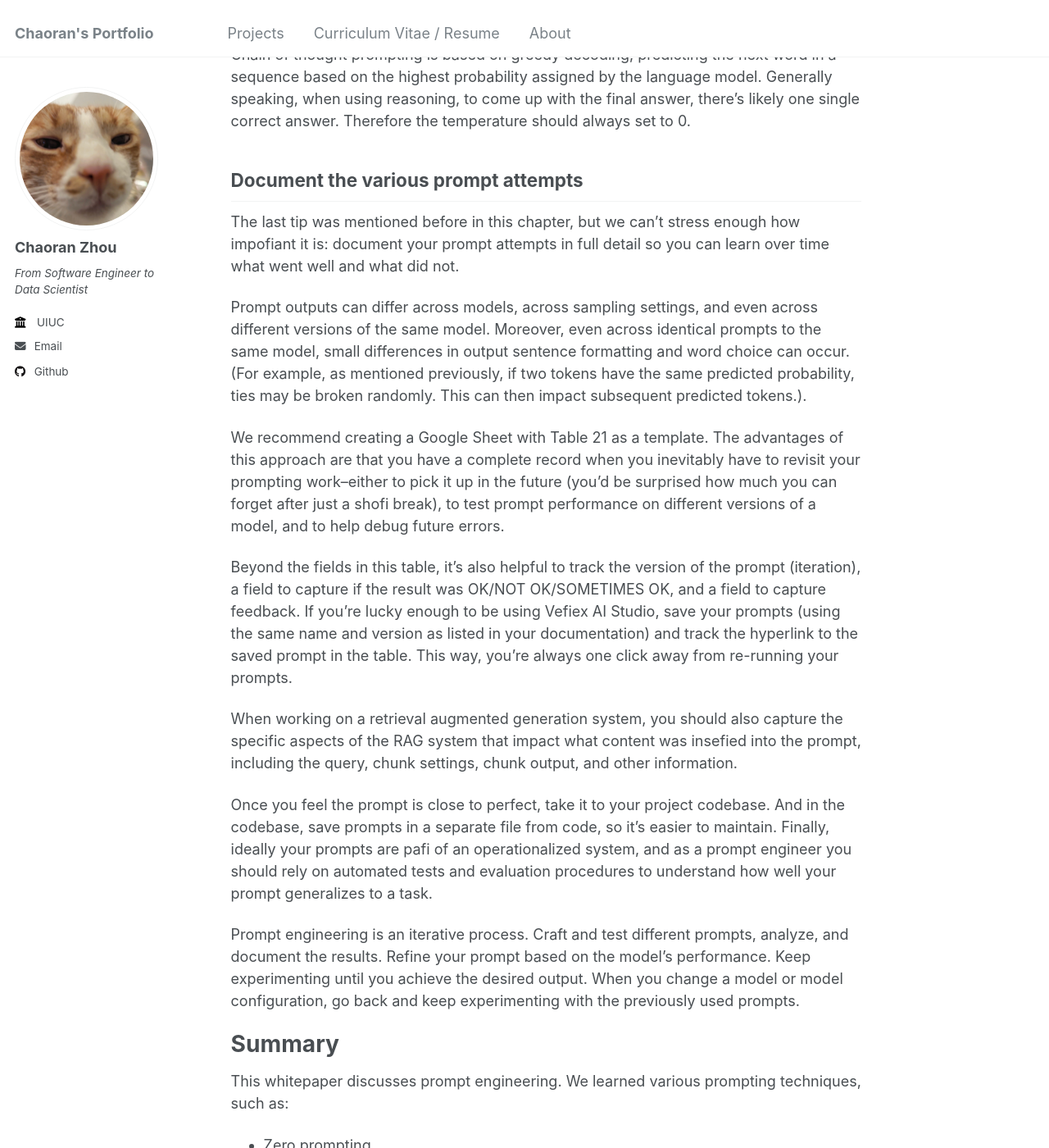
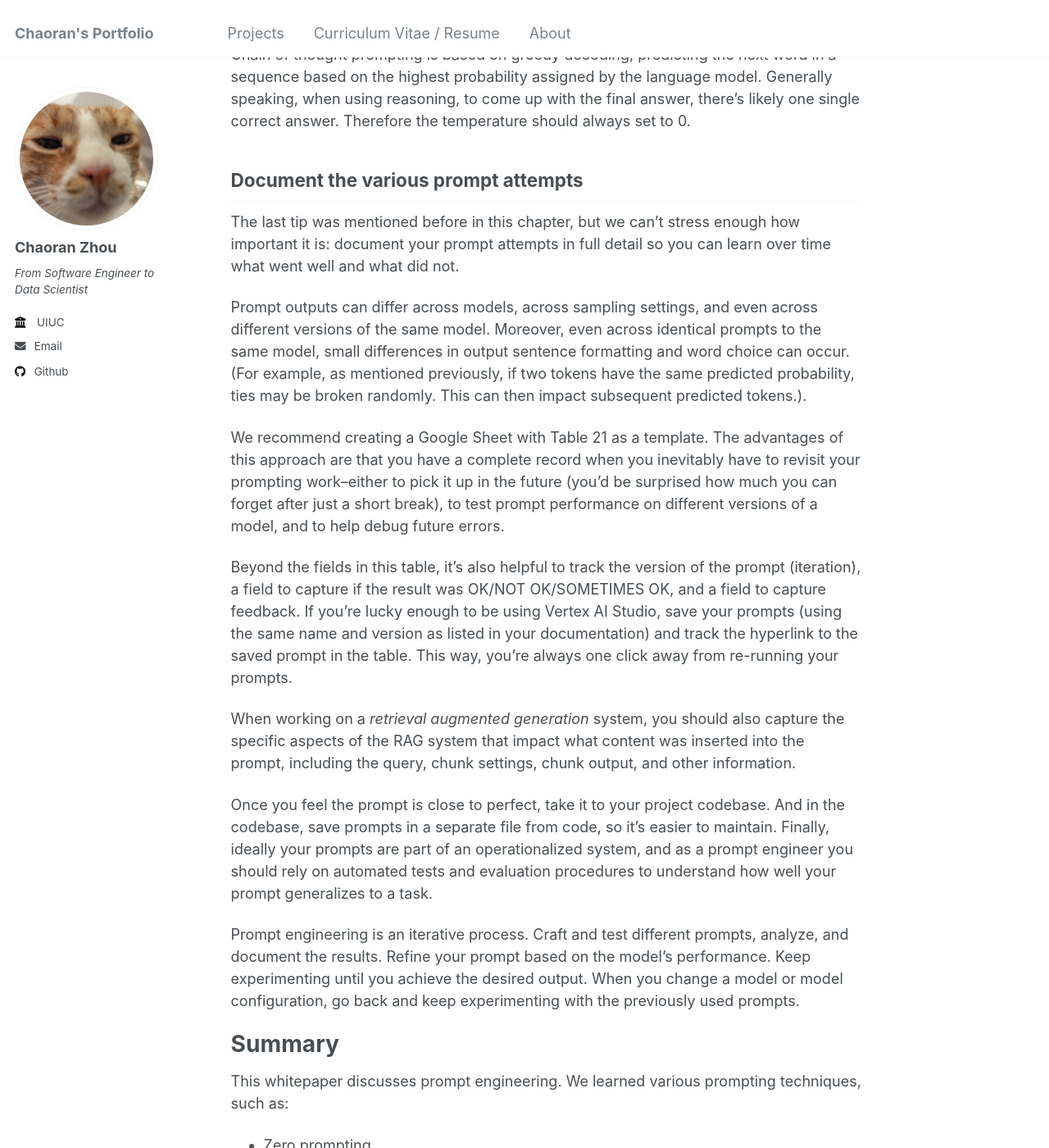
Before and after one commit to ranranrunforit/ranranrunforit.github.io, a Jekyll site: the page built from _projects/project-16.md, in a window 1280 px wide and 1400 px high, scrolled down 19125 px. Shown: the whole window at 82% size. Built offline with Jekyll 4.4.1, drawn with Linux system fonts in a browser that asks for light colours.

Commit message:
Update project-16.md

```diff
--- a/_projects/project-16.md
+++ b/_projects/project-16.md
@@ -496,21 +496,42 @@ Chain of thought prompting is based on greedy decoding, predicting the next word
 
 ## Document the various prompt attempts
 
-The last tip was mentioned before in this chapter, but we can’t stress enough how impofiant it is: document your prompt attempts in full detail so you can learn over time what went well and what did not.
+The last tip was mentioned before in this chapter, but we can’t stress enough how important
+it is: document your prompt attempts in full detail so you can learn over time what went well
+and what did not.
 
-Prompt outputs can differ across models, across sampling settings, and even across different versions of the same model. Moreover, even across identical prompts to the same model, small differences in output sentence formatting and word choice can occur. (For example, as mentioned previously, if two tokens have the same predicted probability, ties may be broken randomly. This can then impact subsequent predicted tokens.).
+Prompt outputs can differ across models, across sampling settings, and even across different
+versions of the same model. Moreover, even across identical prompts to the same model,
+small differences in output sentence formatting and word choice can occur. (For example, as
+mentioned previously, if two tokens have the same predicted probability, ties may be broken
+randomly. This can then impact subsequent predicted tokens.).
 
-We recommend creating a Google Sheet with Table 21 as a template. The advantages of this approach are that you have a complete record when you inevitably have to revisit your prompting work–either to pick it up in the future (you’d be surprised how much you can
-forget after just a shofi break), to test prompt performance on different versions of a model, and to help debug future errors.
+We recommend creating a Google Sheet with Table 21 as a template. The advantages of
+this approach are that you have a complete record when you inevitably have to revisit your
+prompting work–either to pick it up in the future (you’d be surprised how much you can
+forget after just a short break), to test prompt performance on different versions of a model,
+and to help debug future errors.
 
-Beyond the fields in this table, it’s also helpful to track the version of the prompt (iteration), a field to capture if the result was OK/NOT OK/SOMETIMES OK, and a field to capture feedback. If you’re lucky enough to be using Vefiex AI Studio, save your prompts (using the same name and version as listed in your documentation) and track the hyperlink to the saved prompt in the table. This way, you’re always one click away from re-running your prompts.
+Beyond the fields in this table, it’s also helpful to track the version of the prompt (iteration),
+a field to capture if the result was OK/NOT OK/SOMETIMES OK, and a field to capture
+feedback. If you’re lucky enough to be using Vertex AI Studio, save your prompts (using the
+same name and version as listed in your documentation) and track the hyperlink to the saved
+prompt in the table. This way, you’re always one click away from re-running your prompts.
 
-When working on a retrieval augmented generation system, you should also capture the specific aspects of the RAG system that impact what content was insefied into the prompt, including the query, chunk settings, chunk output, and other information.
+When working on a *retrieval augmented generation* system, you should also capture the
+specific aspects of the RAG system that impact what content was inserted into the prompt,
+including the query, chunk settings, chunk output, and other information.
 
-Once you feel the prompt is close to perfect, take it to your project codebase. And in the codebase, save prompts in a separate file from code, so it’s easier to maintain. Finally, ideally your prompts are pafi of an operationalized system, and as a prompt engineer you should rely on automated tests and evaluation procedures to understand how well your prompt generalizes to a task.
+Once you feel the prompt is close to perfect, take it to your project codebase. And in the
+codebase, save prompts in a separate file from code, so it’s easier to maintain. Finally, ideally
+your prompts are part of an operationalized system, and as a prompt engineer you should
+rely on automated tests and evaluation procedures to understand how well your prompt
+generalizes to a task.
 
-Prompt engineering is an iterative process. Craft and test different prompts, analyze, and document the results. Refine your prompt based on the model’s performance. Keep experimenting until you achieve the desired output. When you change a model or model configuration, go back and keep experimenting with the previously used prompts.
-
+Prompt engineering is an iterative process. Craft and test different prompts, analyze,
+and document the results. Refine your prompt based on the model’s performance. Keep
+experimenting until you achieve the desired output. When you change a model or model
+configuration, go back and keep experimenting with the previously used prompts.
 
 # Summary
 
```
